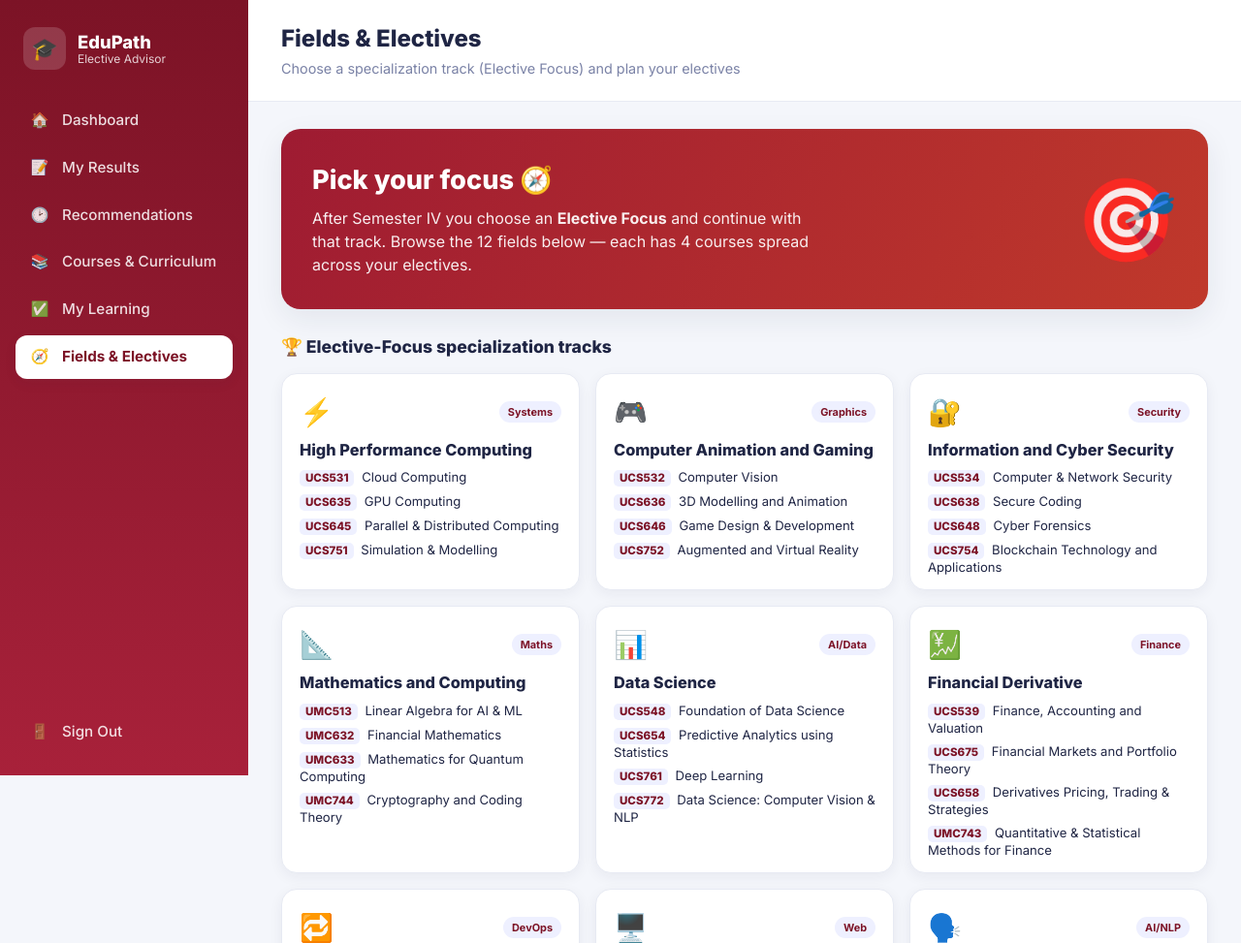
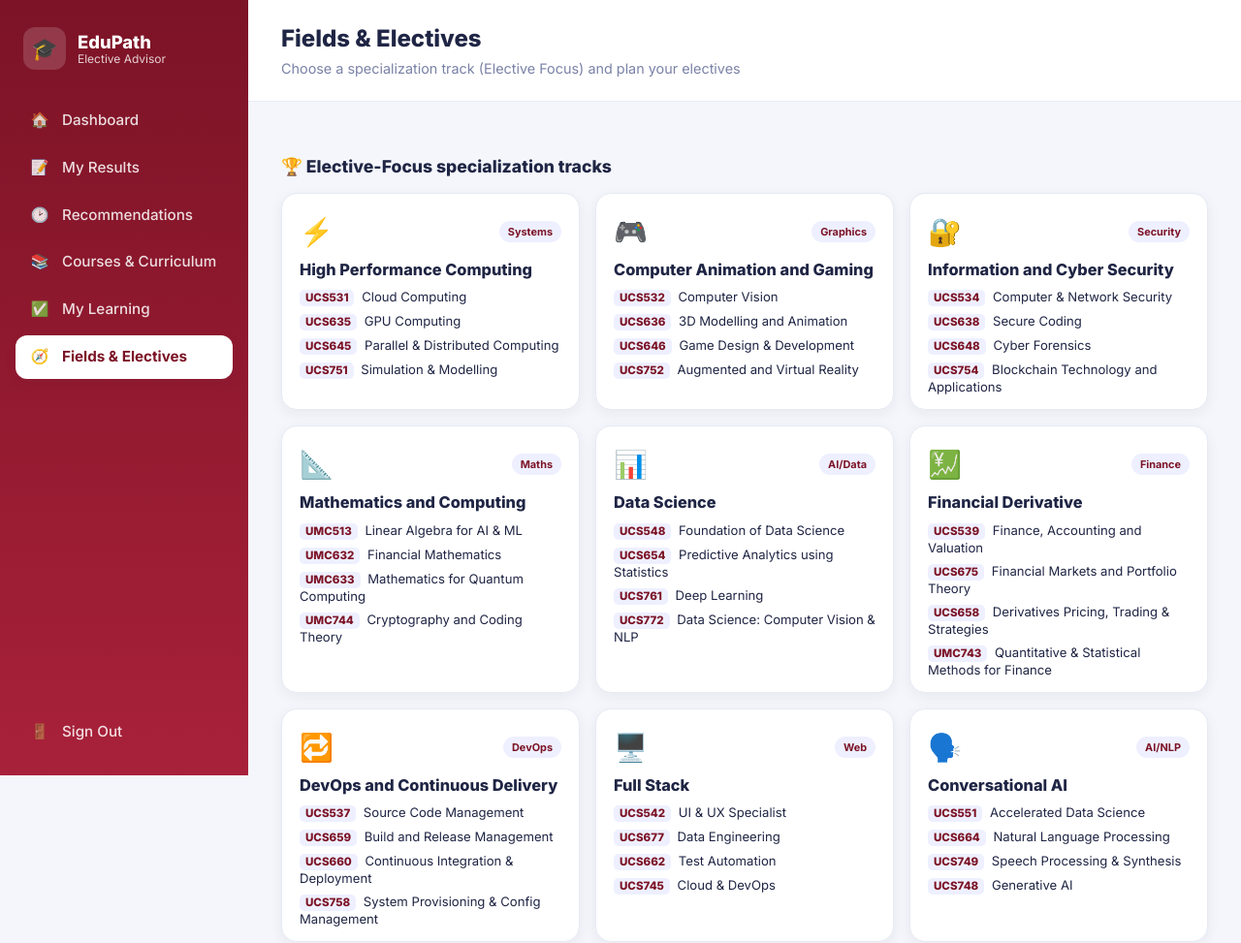
Before and after one commit to NarinderKaur00/course-field-recommendation, a Flask app: page /fields in a window 1280 px wide. Shown: the top 973 px of the page at 97% size. Run offline with Flask 3, Linux system fonts and the light colour scheme; the visitor is signed in with stand-in values (Sample User, id 1); some libraries are stand-ins or nearby versions.

Commit message:
Fields page: remove 'Pick your focus' hero banner

```diff
--- a/portal/templates/fields.html
+++ b/portal/templates/fields.html
@@ -5,15 +5,6 @@
 {% block page_sub %}Choose a specialization track (Elective Focus) and plan your electives{% endblock %}
 
 {% block content %}
-
-<div class="hero-card">
-  <div class="hero-card-text">
-    <h2>Pick your focus 🧭</h2>
-    <p>After Semester IV you choose an <strong>Elective Focus</strong> and continue with that track.
-       Browse the 12 fields below — each has 4 courses spread across your electives.</p>
-  </div>
-  <div class="hero-card-art">🎯</div>
-</div>
 
 <h3 class="section-head">🏆 Elective-Focus specialization tracks</h3>
 <div class="field-grid">
```
